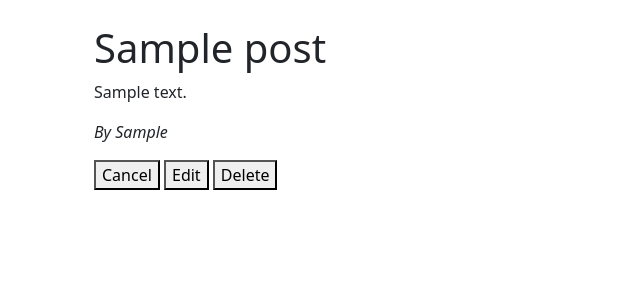
After one commit to eewwalker/Blogly_flask_app, a Flask app: page /posts/1 in a window 1280 px wide. The commit adds this page. Shown: the top 300 px of the page, without its empty margins (0-640 px from the left). Run offline with Flask 3, Linux system fonts and the light colour scheme; tables that the repository leaves empty hold one stand-in row (values such as "Sample post").

Commit message:
started on post detail.html

```diff
--- a/app.py
+++ b/app.py
@@ -108,16 +108,32 @@ def show_post_form(user_id):
     return render_template('new_post.html')
 
 
-# @app.post("/users/<int:user_id>/posts/new")
-# def handle_add_form(user_id):
-#     #add post
-#     #redirect to /users/<int:user_id>
+@app.post("/users/<int:user_id>/posts/new")
+def handle_add_form(user_id):
 
-# @app.get("/posts/<int:post_id>")
-# def show_post(post_id):
-#     #show post
-#     #edit post button
-#     #delete post button
+    title = request.form["title"]
+    content = request.form["content"]
+
+    post = Post(
+        title=title,
+        content=content,
+        user_id=user_id
+        )
+
+    db.session.add(post)
+    db.session.commit()
+
+    return redirect(f"/users/{user_id}")
+
+@app.get("/posts/<int:post_id>")
+def show_post(post_id):
+
+    post = Post.query.get_or_404(post_id)
+
+     #show post
+     #edit post button
+     #delete post button
+    return render_template("post_detail.html", post=post)
 
 # @app.get("/posts/<int:post_id>/edit")
 # def edit_post_form(post_id):
--- a/templates/new_post.html
+++ b/templates/new_post.html
@@ -4,7 +4,7 @@
 
 {% block content %}
 <h1> Add Post for {{user.first_name}} {{user.last_name}}</h1>
-<form action="" method="POST">
+<form method="POST">
 
   <label for="title">Title</label>
   <input name="title">
--- /dev/null
+++ b/templates/post_detail.html
@@ -0,0 +1,19 @@
+{% extends 'base.html' %}
+
+{% block title %} Post Details Page {% endblock %}
+
+{% block content %}
+
+<h1>{{ post.title }}</h1>
+
+<p> {{ post.content }}</p>
+
+<p><em> By {{ post.user.first_name }} </em></p>
+
+<form>
+    <button formaction="/" formmethod="GET">Cancel</button>
+    <button formaction="/" formmethod="GET">Edit</button>
+    <button formaction="/" formmethod="POST">Delete</button>
+</form>
+
+{% endblock %}
```
